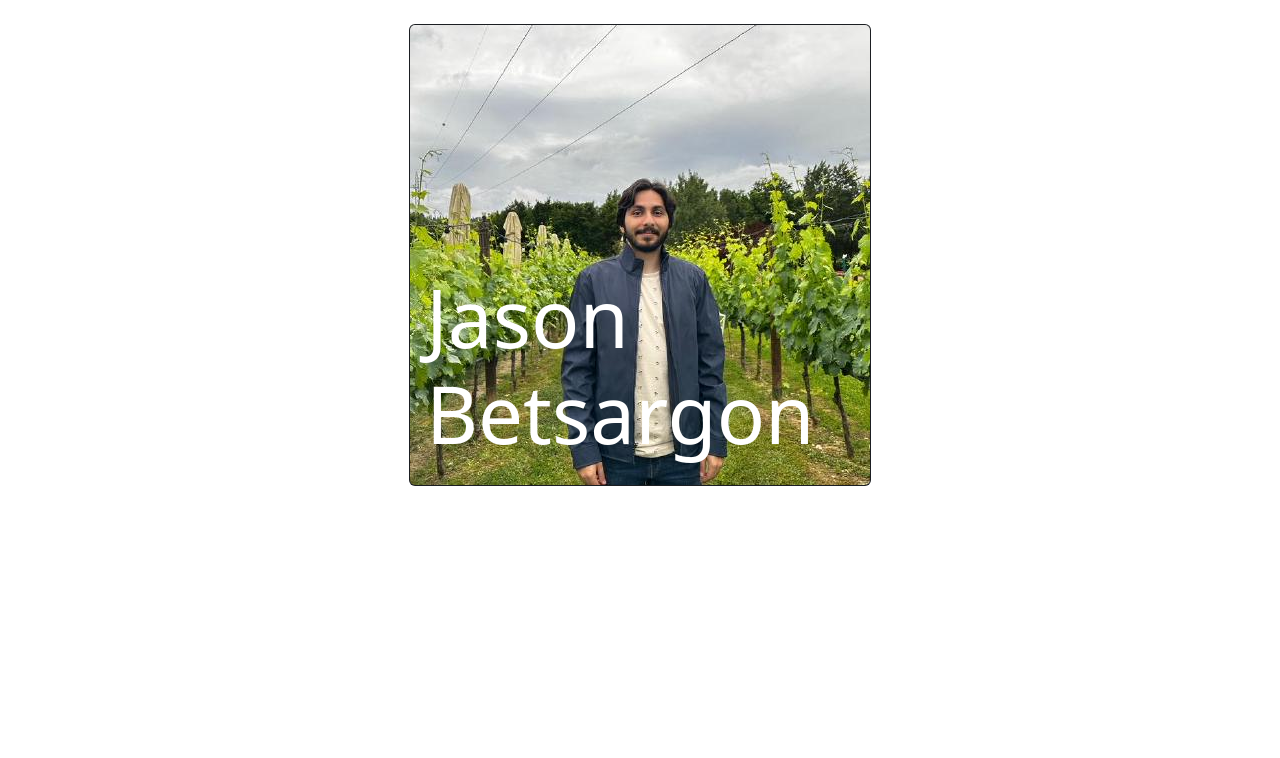
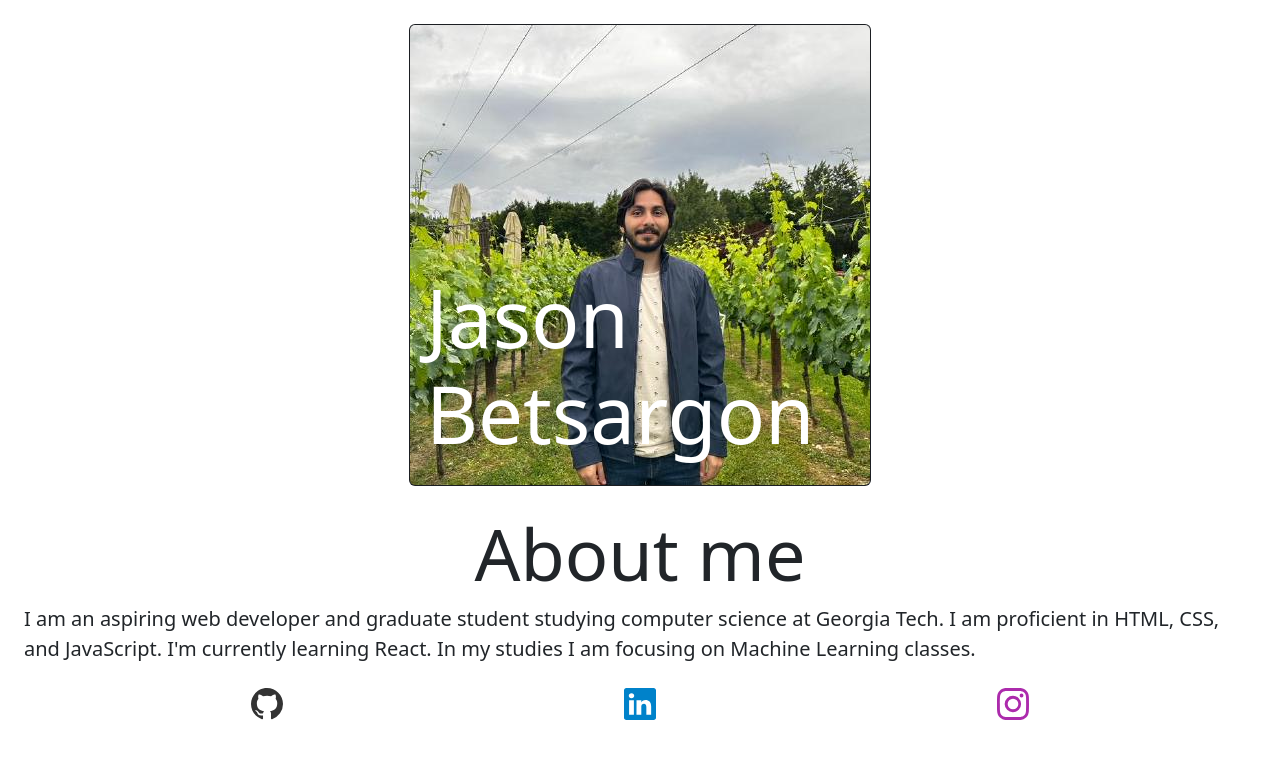
Before and after one commit to JasonBet/homepage, a website built with webpack: page src/index.html in a window 1280 px wide. Built offline with nearby package versions, Linux system fonts and the light colour scheme.

Commit message:
Complete about me and icon content

```diff
--- a/src/index.html
+++ b/src/index.html
@@ -12,9 +12,26 @@
         <img src="images/propic.jpeg" class="card-img" alt="profile pic">
         <div class="card-img-overlay d-flex flex-column justify-content-end">
           <h1 class="card-title display-1">Jason Betsargon</h1>
+        </div>
       </div>
     </div>
-</div>
+    <h2 class="display-2 text-center">About me</h2>
+    <p class="h6 lead lh-base">
+      I am an aspiring web developer and graduate student studying computer science at
+      Georgia Tech. I am proficient in HTML, CSS, and JavaScript. I'm currently learning
+      React. In my studies I am focusing on Machine Learning classes.
+    </p>
+    <div class="icon-container d-flex flex-row justify-content-around">
+      <svg xmlns="http://www.w3.org/2000/svg" width="32" height="32" fill="currentColor" class="bi bi-github" viewBox="0 0 16 16">
+        <path d="M8 0C3.58 0 0 3.58 0 8c0 3.54 2.29 6.53 5.47 7.59.4.07.55-.17.55-.38 0-.19-.01-.82-.01-1.49-2.01.37-2.53-.49-2.69-.94-.09-.23-.48-.94-.82-1.13-.28-.15-.68-.52-.01-.53.63-.01 1.08.58 1.23.82.72 1.21 1.87.87 2.33.66.07-.52.28-.87.51-1.07-1.78-.2-3.64-.89-3.64-3.95 0-.87.31-1.59.82-2.15-.08-.2-.36-1.02.08-2.12 0 0 .67-.21 2.2.82.64-.18 1.32-.27 2-.27s1.36.09 2 .27c1.53-1.04 2.2-.82 2.2-.82.44 1.1.16 1.92.08 2.12.51.56.82 1.27.82 2.15 0 3.07-1.87 3.75-3.65 3.95.29.25.54.73.54 1.48 0 1.07-.01 1.93-.01 2.2 0 .21.15.46.55.38A8.01 8.01 0 0 0 16 8c0-4.42-3.58-8-8-8"/>
+      </svg>
+      <svg xmlns="http://www.w3.org/2000/svg" width="32" height="32" fill="currentColor" class="bi bi-linkedin" viewBox="0 0 16 16">
+        <path d="M0 1.146C0 .513.526 0 1.175 0h13.65C15.474 0 16 .513 16 1.146v13.708c0 .633-.526 1.146-1.175 1.146H1.175C.526 16 0 15.487 0 14.854zm4.943 12.248V6.169H2.542v7.225zm-1.2-8.212c.837 0 1.358-.554 1.358-1.248-.015-.709-.52-1.248-1.342-1.248S2.4 3.226 2.4 3.934c0 .694.521 1.248 1.327 1.248zm4.908 8.212V9.359c0-.216.016-.432.08-.586.173-.431.568-.878 1.232-.878.869 0 1.216.662 1.216 1.634v3.865h2.401V9.25c0-2.22-1.184-3.252-2.764-3.252-1.274 0-1.845.7-2.165 1.193v.025h-.016l.016-.025V6.169h-2.4c.03.678 0 7.225 0 7.225z"/>
+      </svg>
+      <svg xmlns="http://www.w3.org/2000/svg" width="32" height="32" fill="currentColor" class="bi bi-instagram" viewBox="0 0 16 16">
+        <path d="M8 0C5.829 0 5.556.01 4.703.048 3.85.088 3.269.222 2.76.42a3.9 3.9 0 0 0-1.417.923A3.9 3.9 0 0 0 .42 2.76C.222 3.268.087 3.85.048 4.7.01 5.555 0 5.827 0 8.001c0 2.172.01 2.444.048 3.297.04.852.174 1.433.372 1.942.205.526.478.972.923 1.417.444.445.89.719 1.416.923.51.198 1.09.333 1.942.372C5.555 15.99 5.827 16 8 16s2.444-.01 3.298-.048c.851-.04 1.434-.174 1.943-.372a3.9 3.9 0 0 0 1.416-.923c.445-.445.718-.891.923-1.417.197-.509.332-1.09.372-1.942C15.99 10.445 16 10.173 16 8s-.01-2.445-.048-3.299c-.04-.851-.175-1.433-.372-1.941a3.9 3.9 0 0 0-.923-1.417A3.9 3.9 0 0 0 13.24.42c-.51-.198-1.092-.333-1.943-.372C10.443.01 10.172 0 7.998 0zm-.717 1.442h.718c2.136 0 2.389.007 3.232.046.78.035 1.204.166 1.486.275.373.145.64.319.92.599s.453.546.598.92c.11.281.24.705.275 1.485.039.843.047 1.096.047 3.231s-.008 2.389-.047 3.232c-.035.78-.166 1.203-.275 1.485a2.5 2.5 0 0 1-.599.919c-.28.28-.546.453-.92.598-.28.11-.704.24-1.485.276-.843.038-1.096.047-3.232.047s-2.39-.009-3.233-.047c-.78-.036-1.203-.166-1.485-.276a2.5 2.5 0 0 1-.92-.598 2.5 2.5 0 0 1-.6-.92c-.109-.281-.24-.705-.275-1.485-.038-.843-.046-1.096-.046-3.233s.008-2.388.046-3.231c.036-.78.166-1.204.276-1.486.145-.373.319-.64.599-.92s.546-.453.92-.598c.282-.11.705-.24 1.485-.276.738-.034 1.024-.044 2.515-.045zm4.988 1.328a.96.96 0 1 0 0 1.92.96.96 0 0 0 0-1.92m-4.27 1.122a4.109 4.109 0 1 0 0 8.217 4.109 4.109 0 0 0 0-8.217m0 1.441a2.667 2.667 0 1 1 0 5.334 2.667 2.667 0 0 1 0-5.334"/>
+      </svg>
+    </div>
 
 
     <script src="https://cdn.jsdelivr.net/npm/bootstrap@5.2.3/dist/js/bootstrap.bundle.min.js" integrity="sha384-kenU1KFdBIe4zVF0s0G1M5b4hcpxyD9F7jL+jjXkk+Q2h455rYXK/7HAuoJl+0I4" crossorigin="anonymous"></script>
--- a/src/styles.css
+++ b/src/styles.css
@@ -2,3 +2,23 @@
 .hero-container {
   padding: 1.5rem;
 }
+
+p {
+  padding: 0 1.5rem;
+}
+
+.icon-container {
+  padding: 1rem 5rem;
+}
+
+.bi-github {
+  color: #333333;
+}
+
+.bi-linkedin {
+  color: #0082ca;
+}
+
+.bi-instagram {
+  color: #ac2bac;
+}
```
